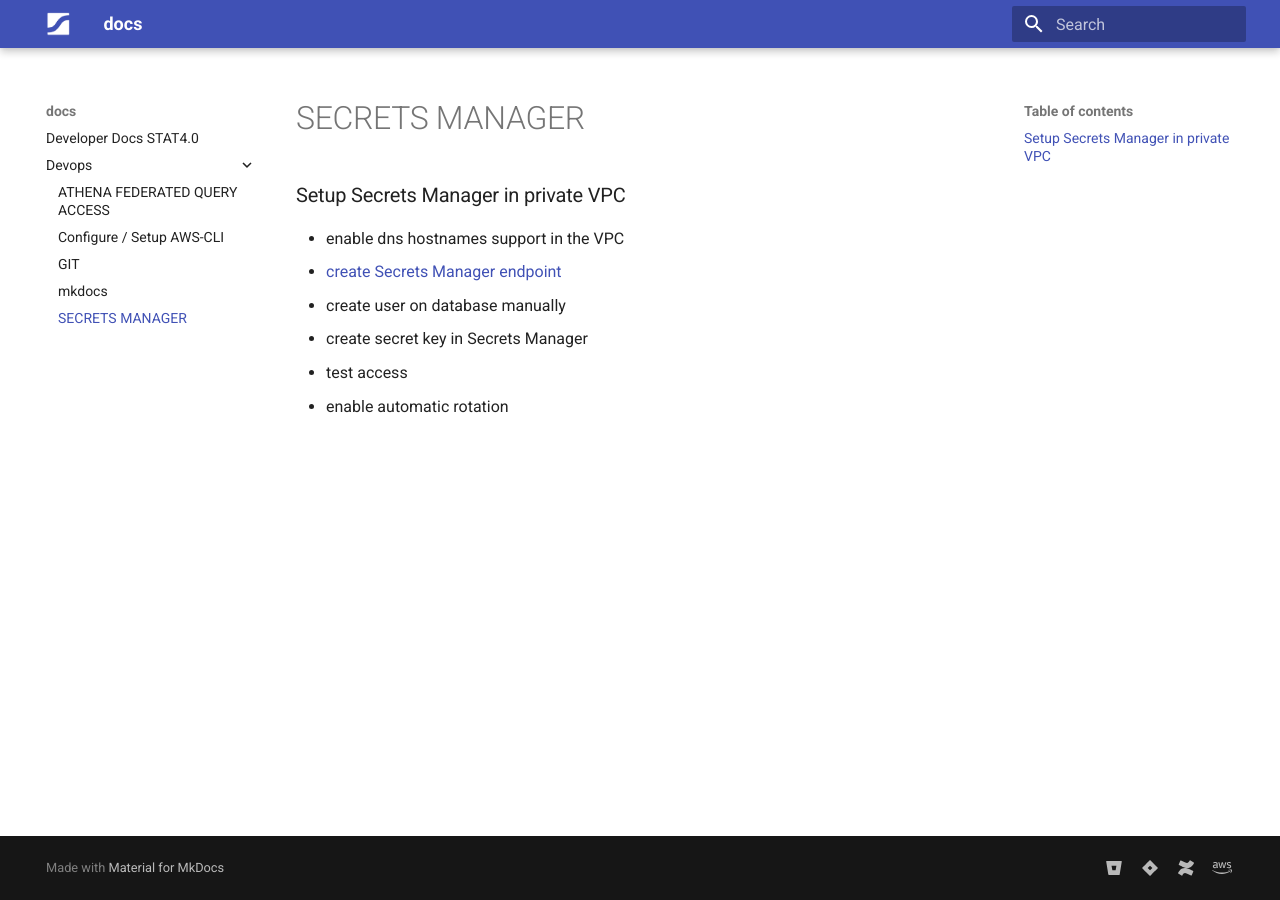
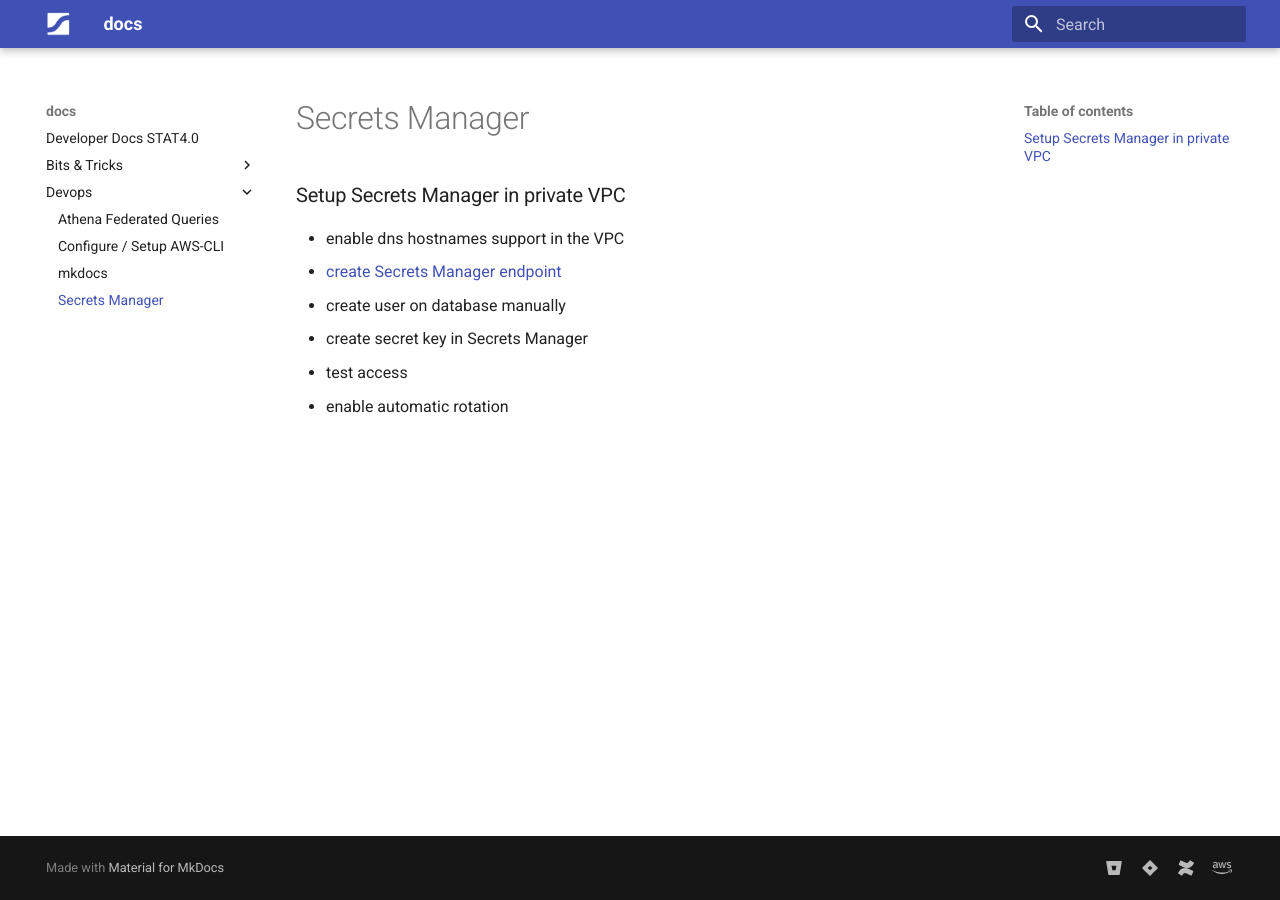
Before and after one commit to statista/docs-developers, an MkDocs documentation site: the page built from docs/devops/secrets_manager.md, in a window 1280 px wide. Built offline with MkDocs 1.6.1 and Material for MkDocs 9.7.7, drawn with Linux system fonts in a browser that asks for light colours.

Commit message:
moved files

```diff
--- a/docs/devops/athena_federated_queries.md
+++ b/docs/devops/athena_federated_queries.md
@@ -1,4 +1,4 @@
-#ATHENA FEDERATED QUERY ACCESS
+# Athena Federated Queries
 
 !!! warning "only supported in AWS us-east-1 region at the moment"
 
--- a/docs/devops/secrets_manager.md
+++ b/docs/devops/secrets_manager.md
@@ -1,4 +1,4 @@
-#SECRETS MANAGER
+# Secrets Manager
 
 ### Setup Secrets Manager in private VPC
 * enable dns hostnames support in the VPC
```
Also changed, not shown: docs/Bits_&_Tricks/IP_Addresses.md (added, +29 -0 lines), docs/devops/mkdocs.md (+1 -1 lines), docs/Bits_&_Tricks/GIT.md (renamed from docs/devops/git.md).
